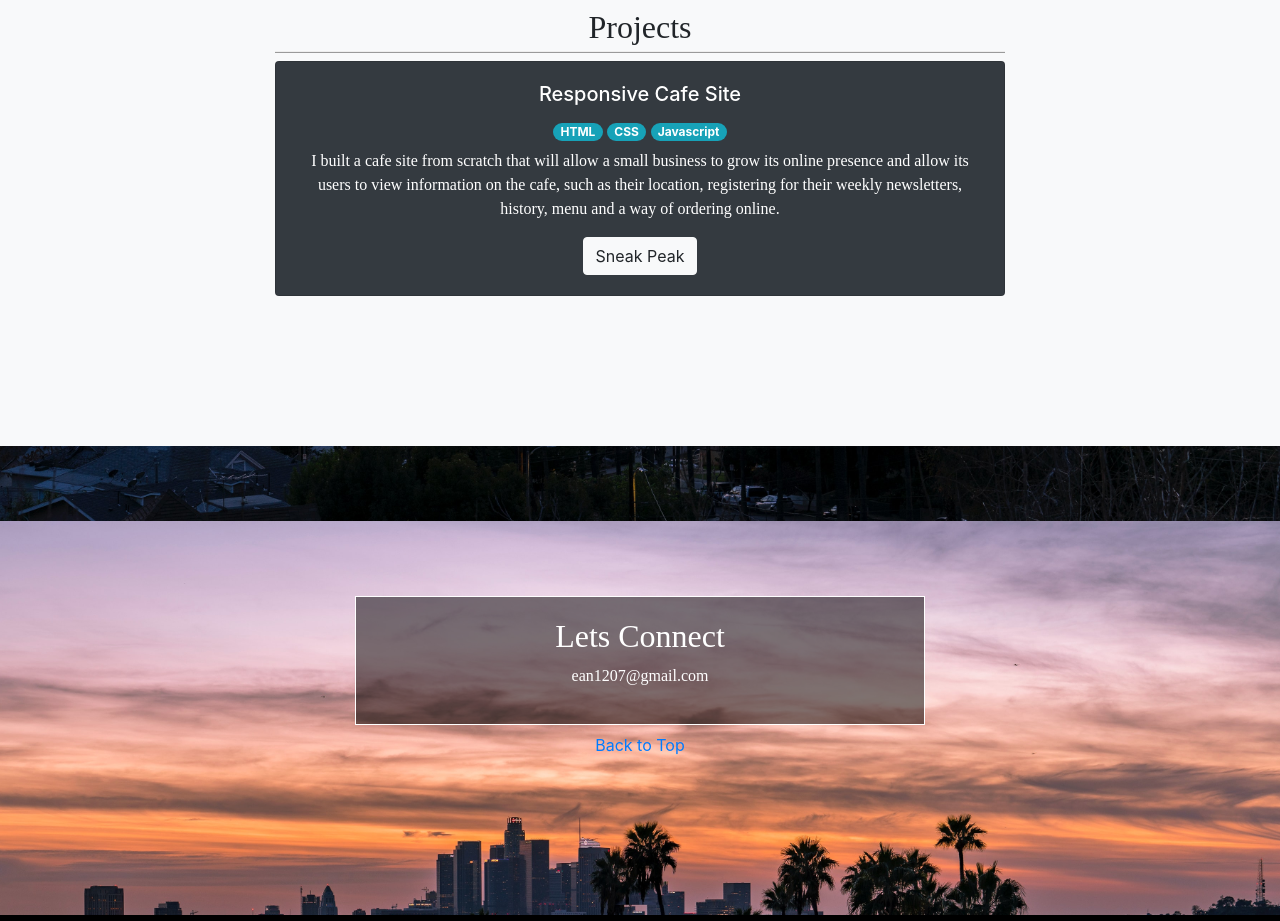
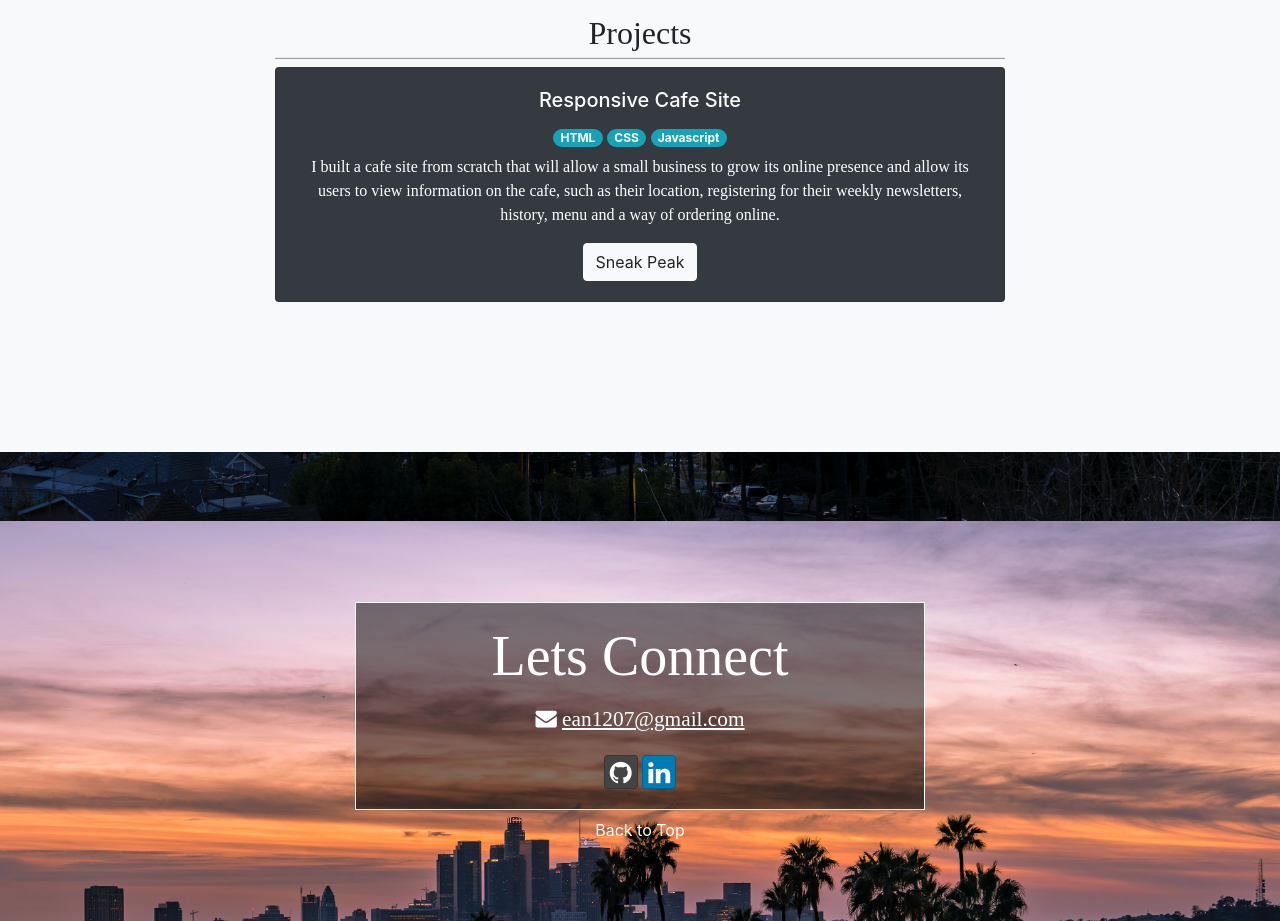
Before and after one commit to ervinCodes/LandingPage, a website: page index.html in a window 1280 px wide. Shown: the part 1879-2800 px from the top of the page. Drawn offline with nearby package versions, Linux system fonts and the light colour scheme; a web font is replaced by a local one.

Commit message:
Connect Social Icons

```diff
--- a/index.html
+++ b/index.html
@@ -56,7 +56,7 @@
     <header class="text-white" id="top">
         <div class="container text-center">
                 <h1 id="caption">Hello, my name is Ervin.</h1>
-                    <p class="text-center" id="caption">And I'm a Frontend Developer & Freelancer.</p>
+                    <p class="text-center lead" id="caption">And I'm a Frontend Developer & Freelancer.</p>
                     <button type="button" class="btn btn-light" id="resume">Resume</button>
         </div>
     </header>
@@ -114,15 +114,29 @@
 
     <!-- Contact -->
     <section id="contact">
-        <div class="container text-center text-white">
+        <div class="container text-white">
             <div class="row">
                 <div class="col-lg-6 mx-auto" id="connect">
-                    <h2>Lets Connect</h2>
-                    <p>ean1207@gmail.com</p>
+                    <h2 class="display-4">Lets Connect</h2>
+                    <p>
+                        <a class="nav-link text-white" href="mailto:ean1207@gmail.com" target="_blank">
+                            <i class="fa fa-envelope fa-lg">
+                                <u>
+                                    ean1207@gmail.com
+                                </u>
+                            </i>
+                        </a>
+                    </p>
+                        <a class="btn btn-social-icon btn-github text-white" href="http://github.com/" target="_blank">
+                            <i class="fa fa-github fa-lg"></i>
+                        </a>
+                        <a class="btn btn-social-icon btn-linkedin text-white" href="http://linkedin.com/" target="_blank">
+                            <i class="fa fa-linkedin fa-lg"></i>
+                        </a>
                 </div>
             </div>
             <div class="row justify-content-center">
-                <a class="nav-link" href="#" id="top">Back to Top</a>
+                <a class="nav-link text-white" href="#" id="top">Back to Top</a>
             </div>
         </div>
       </section>
```
